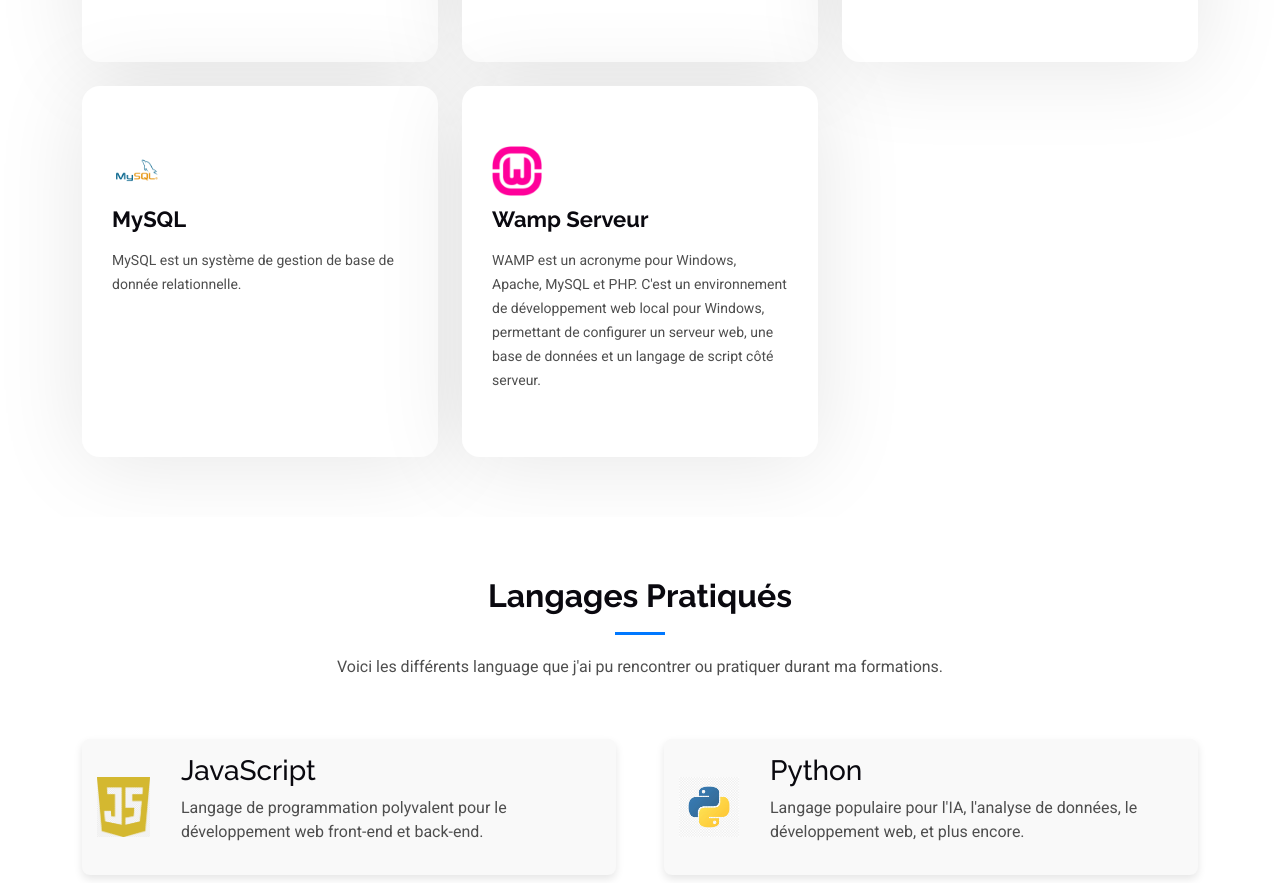
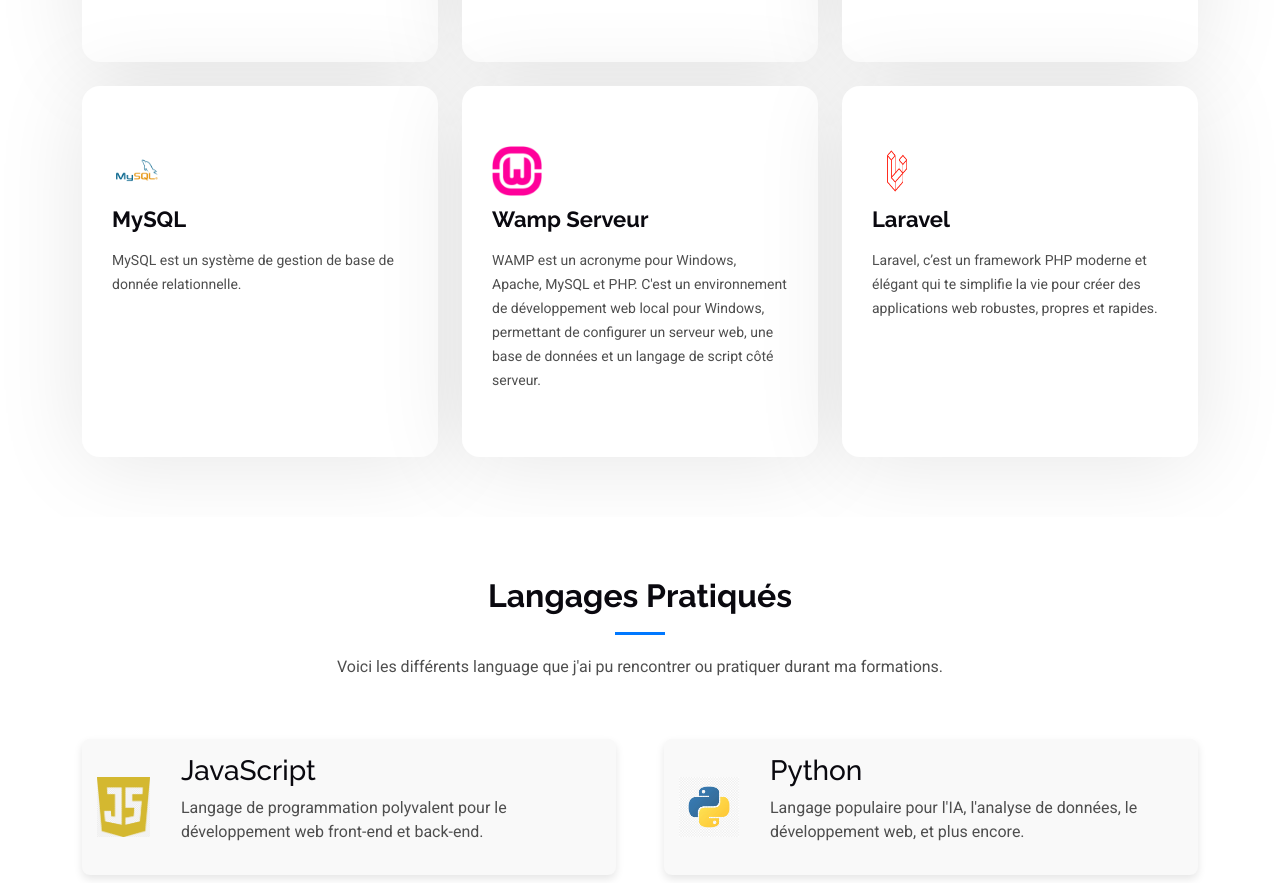
Before and after one commit to GuillaumeColombani/portfolio-colombani-guillaume.github.io, a plain HTML site: page index.html in a window 1280 px wide. Shown: the part 3818-4701 px from the top of the page. Drawn offline with nearby package versions, Linux system fonts and the light colour scheme.

Commit message:
petit modif

```diff
--- a/index.html
+++ b/index.html
@@ -397,6 +397,18 @@
               <a href="#" class="stretched-link"></a>
             </div>
           </div><!-- End Service Item -->
+
+          <div class="col-lg-4 col-md-6" data-aos="fade-up" data-aos-delay="800">
+            <div class="service-item position-relative">
+              <img src="./assets/img/Outils-Logiciel/laravel-logo.png" alt="Laravel Logo Logo" style="width: 50px; height: 50px;">
+
+              <a href="#" class="stretched-link">
+                <h3>Laravel </h3>
+              </a>
+              <p>Laravel, c’est un framework PHP moderne et élégant qui te simplifie la vie pour créer des applications web robustes, propres et rapides.</p>
+              <a href="#" class="stretched-link"></a>
+            </div>
+          </div>
 
 
         </div>
```
Also changed, not shown: assets/img/Outils-Logiciel/laravel-logo.png (added).
